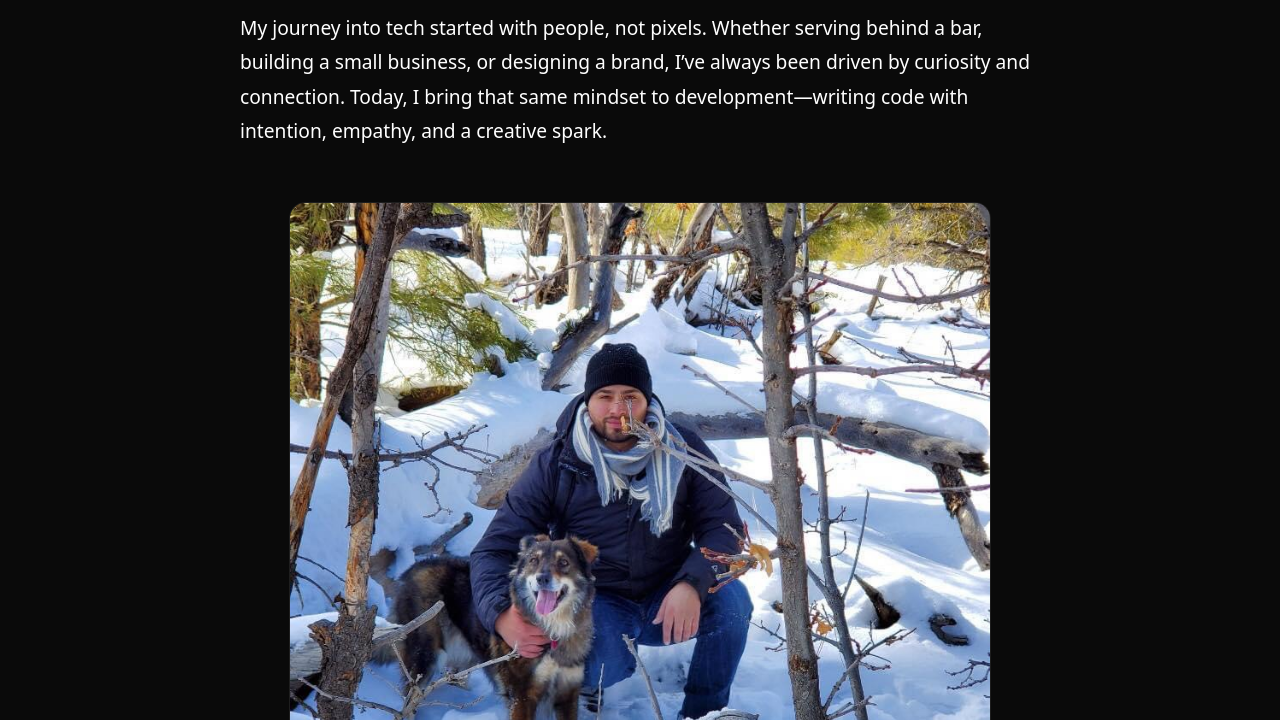
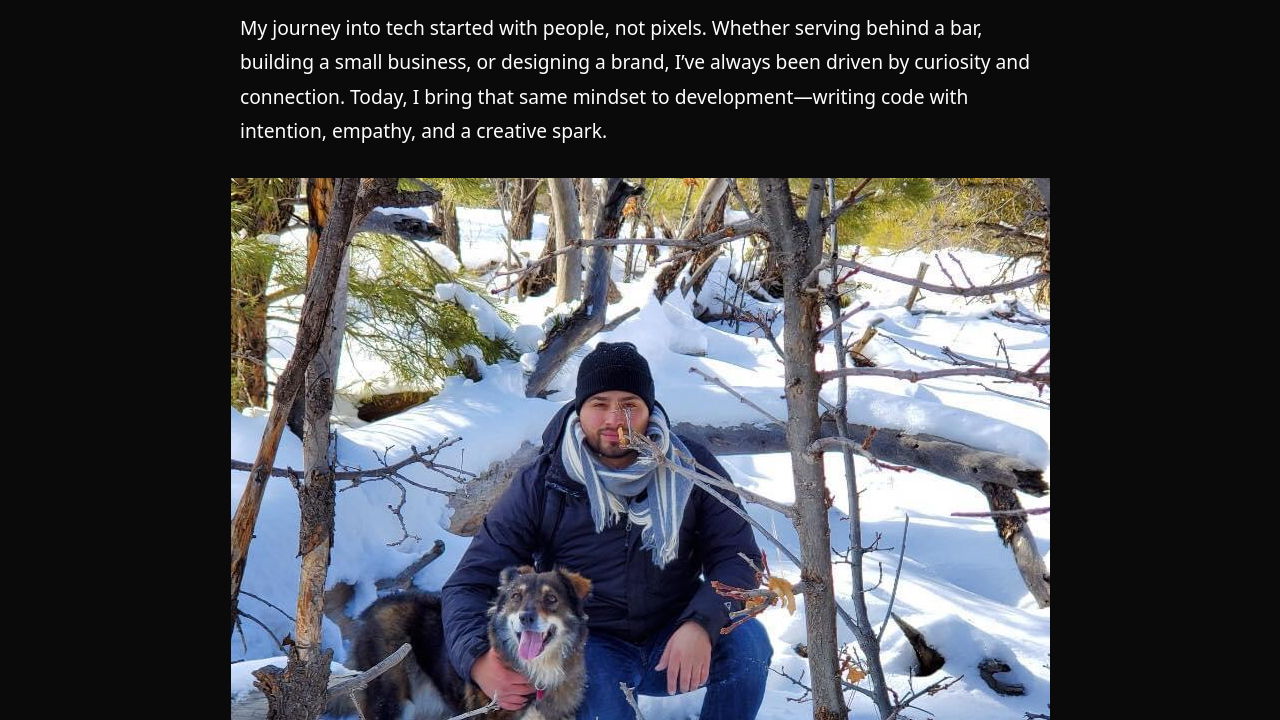
Before and after one commit to agalindo480/Andres-Galindo, a plain HTML site: page about.html in a window 1280 px wide. Shown: the part 232-952 px from the top of the page. Drawn offline with Linux system fonts and the light colour scheme.

Commit message:
about photo
change

```diff
--- a/about.html
+++ b/about.html
@@ -47,7 +47,7 @@
         </p>
 
         <!-- Image -->
-        <div class="about-photo">
+        <div class="about-photo"></div>
           <img src="images/IMG_1532.JPG" alt="Andres Galindo portrait">
         </div>
 
--- a/styles.css
+++ b/styles.css
@@ -126,13 +126,13 @@ footer .foot{display:flex;justify-content:space-between;gap:16px;flex-wrap:wrap;
   object-fit:contain; /* keeps full photo visible */
 }
 /* ========== About Page Styles ========== */
-.about-photo{
+/* .about-photo{
   margin:24px 0;
   border:1px solid var(--line);
   border-radius:16px;
   overflow:hidden;
   background:#0f0f0f;
-}
+} */
 .about-photo img{
   width:100%;
   height:auto;
```
